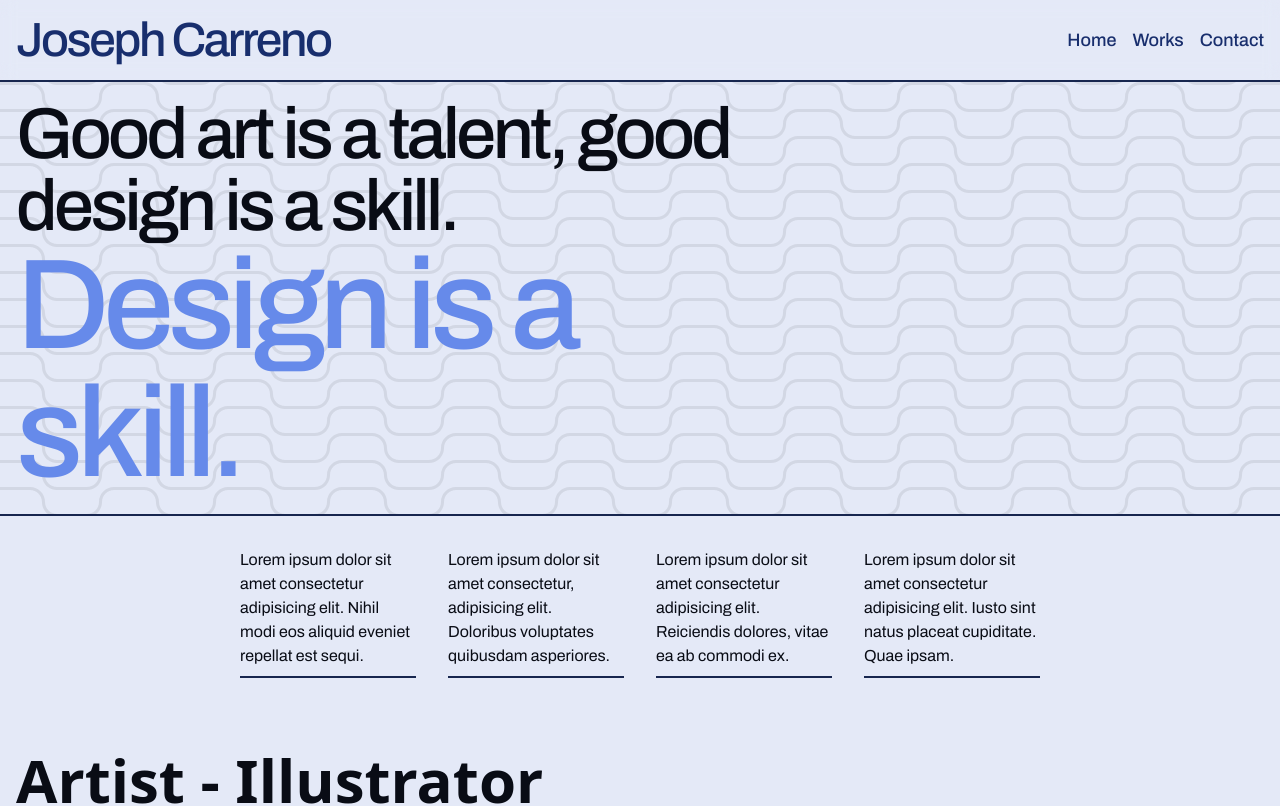
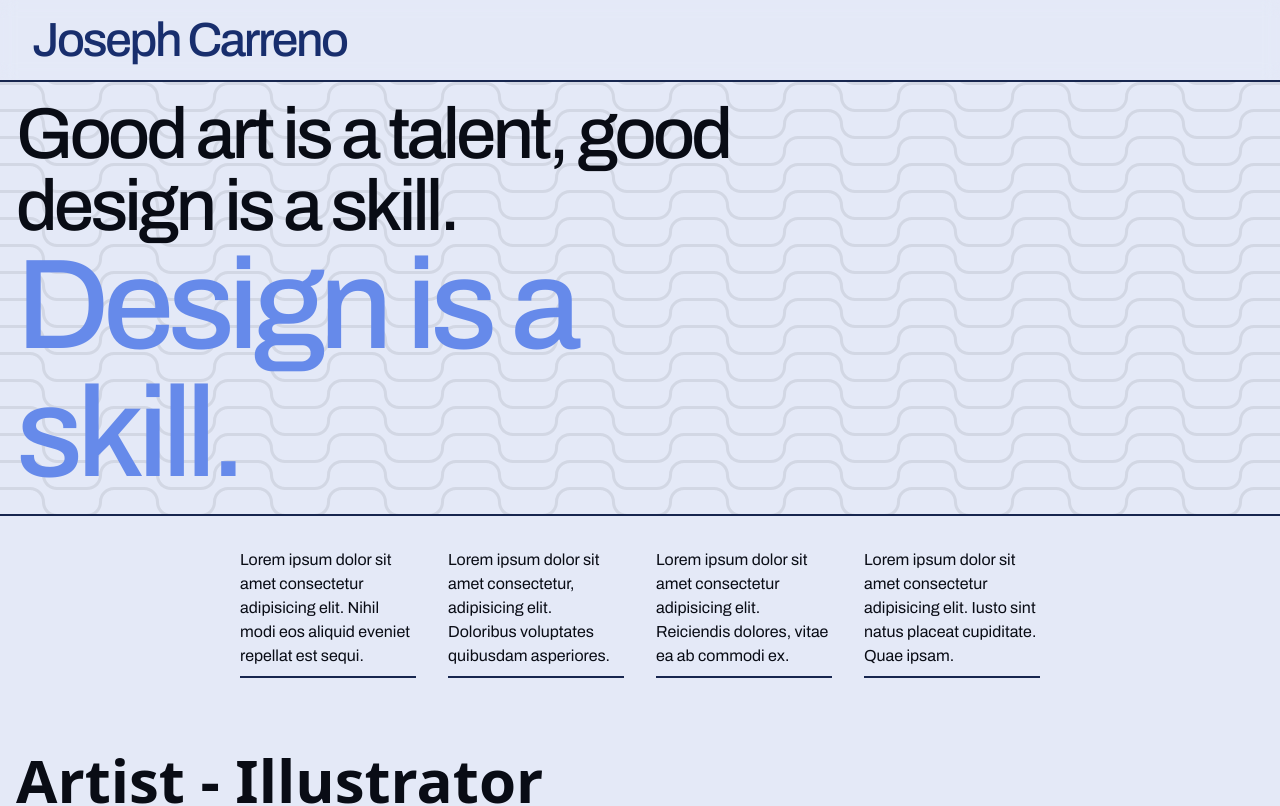
Before and after one commit to and-rs/portfolio-joseph-carreno, a Next.js app: page / in a window 1280 px wide. Shown: the top 806 px of the page. Built offline with nearby package versions, Linux system fonts and the light colour scheme.

Commit message:
updating tailwind

```diff
--- a/src/components/navbar.tsx
+++ b/src/components/navbar.tsx
@@ -1,17 +1,21 @@
+import { MenuIcon } from "lucide-react";
 import Links from "./links";
 
 export default function Navbar() {
   return (
-    <nav className="fixed flex h-20 w-full px-4 backdrop-blur">
+    <nav className="fixed flex h-20 w-full px-8 backdrop-blur">
       <div className="flex w-full justify-between">
-        <div className="self-center text-start text-5xl font-medium tracking-tighter text-primary">
+        <div className="self-center text-start text-5xl font-medium tracking-tighter text-primary max-sm:text-xl">
           Joseph Carreno
         </div>
 
-        <div className="flex justify-center gap-4">
+        <div className="invisible flex justify-center gap-4">
           <Links name="Home" href="#"></Links>
           <Links name="Works" href="#"></Links>
           <Links name="Contact" href="#"></Links>
+        </div>
+        <div className="hidden self-center">
+          <MenuIcon />
         </div>
       </div>
     </nav>
```
